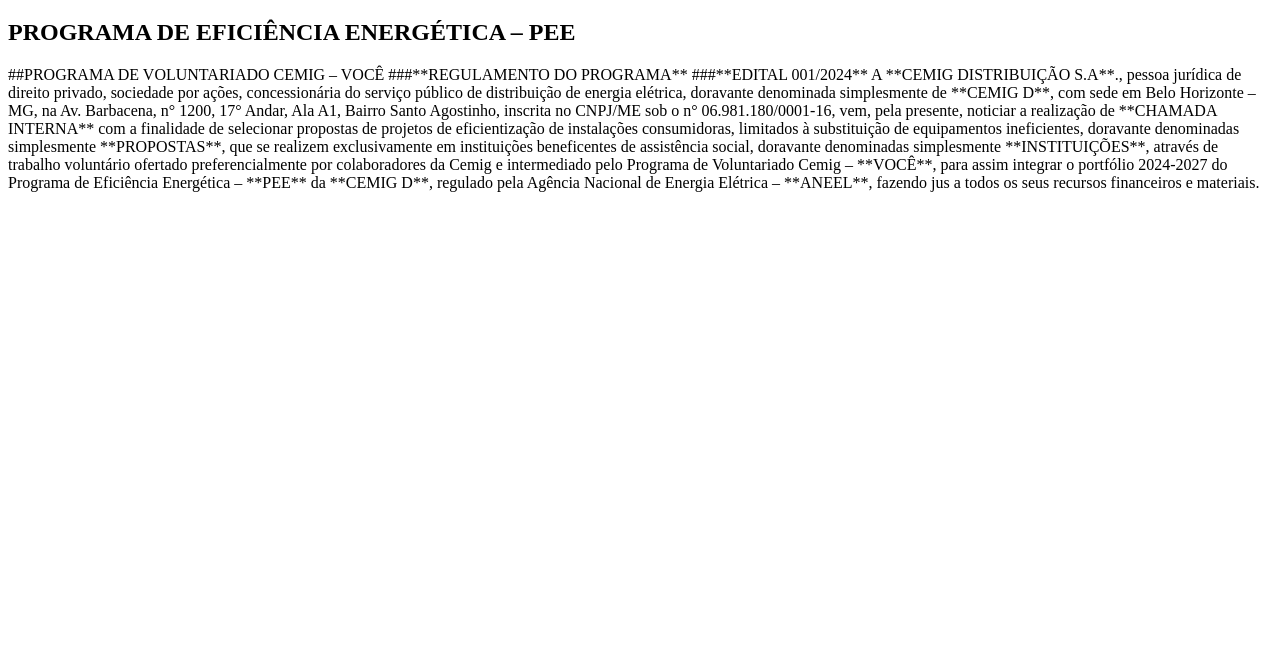
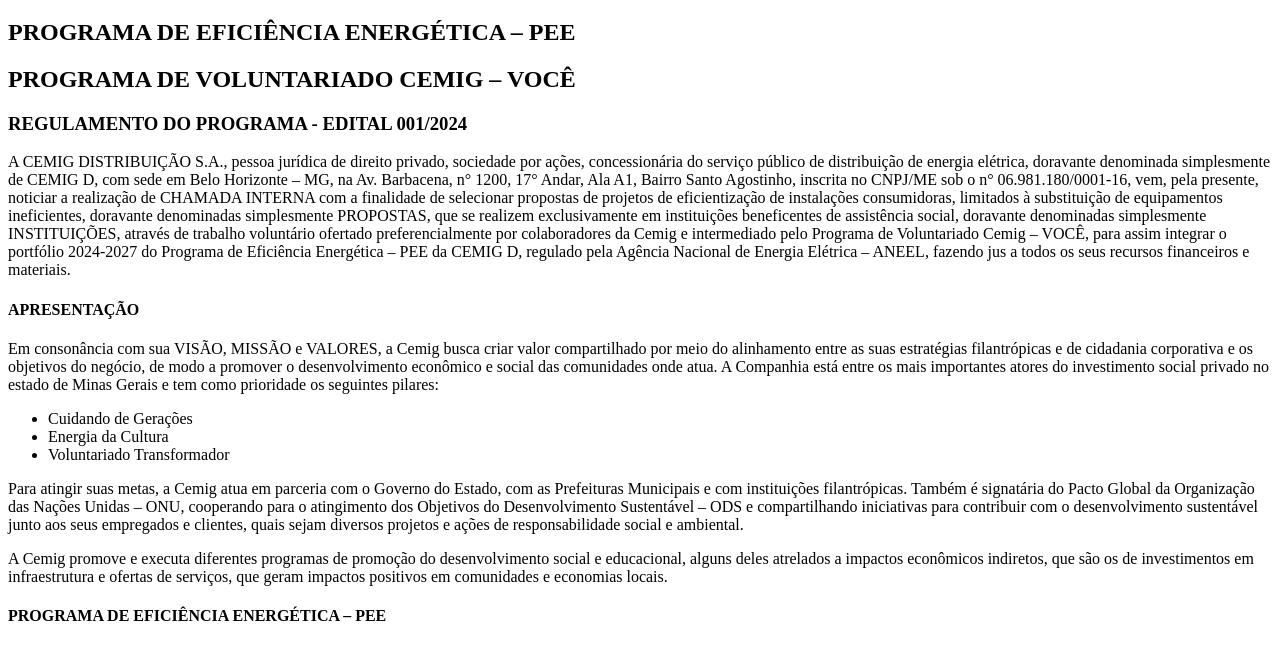
Before and after one commit to conectandoenergias/conectandoenergias.github.io, a plain HTML site: page index.html in a window 1280 px wide. Shown: the part 61-720 px from the top of the page. Drawn offline with Linux system fonts and the light colour scheme.

Commit message:
Update index.html

```diff
--- a/index.html
+++ b/index.html
@@ -2,16 +2,15 @@
 <html>
 <body>
 <h1>CONECTANDO ENERGIAS</h1>
-
 <h2>PROGRAMA DE EFICIÊNCIA ENERGÉTICA – PEE</h2>
-
-##PROGRAMA DE VOLUNTARIADO CEMIG – VOCÊ
-
-###**REGULAMENTO DO PROGRAMA**
-
-###**EDITAL 001/2024**
-
-A **CEMIG DISTRIBUIÇÃO S.A**., pessoa jurídica de direito privado, sociedade por ações, concessionária do serviço público de distribuição de energia elétrica, doravante denominada simplesmente de **CEMIG D**, com sede em Belo Horizonte – MG, na Av. Barbacena, n° 1200, 17° Andar, Ala A1, Bairro Santo Agostinho, inscrita no CNPJ/ME sob o n° 06.981.180/0001-16, vem, pela presente, noticiar a realização de **CHAMADA INTERNA** com a finalidade de selecionar propostas de projetos de eficientização de instalações consumidoras, limitados à substituição de equipamentos ineficientes, doravante denominadas simplesmente **PROPOSTAS**, que se realizem exclusivamente em instituições beneficentes de assistência social, doravante denominadas simplesmente **INSTITUIÇÕES**, através de trabalho voluntário ofertado preferencialmente por colaboradores da Cemig e intermediado pelo Programa de Voluntariado Cemig – **VOCÊ**, para assim integrar o portfólio 2024-2027 do Programa de Eficiência Energética – **PEE** da **CEMIG D**, regulado pela Agência Nacional de Energia Elétrica – **ANEEL**, fazendo jus a todos os seus recursos financeiros e materiais.
-
-</body>
-</html>
+<h2>PROGRAMA DE VOLUNTARIADO CEMIG – VOCÊ</h2>
+<h3>REGULAMENTO DO PROGRAMA - EDITAL 001/2024</h3>
+<p>A CEMIG DISTRIBUIÇÃO S.A., pessoa jurídica de direito privado, sociedade por ações, concessionária do serviço público de distribuição de energia elétrica, doravante denominada simplesmente de CEMIG D, com sede em Belo Horizonte – MG, na Av. Barbacena, n° 1200, 17° Andar, Ala A1, Bairro Santo Agostinho, inscrita no CNPJ/ME sob o n° 06.981.180/0001-16, vem, pela presente, noticiar a realização de CHAMADA INTERNA com a finalidade de selecionar propostas de projetos de eficientização de instalações consumidoras, limitados à substituição de equipamentos ineficientes, doravante denominadas simplesmente PROPOSTAS, que se realizem exclusivamente em instituições beneficentes de assistência social, doravante denominadas simplesmente INSTITUIÇÕES, através de trabalho voluntário ofertado preferencialmente por colaboradores da Cemig e intermediado pelo Programa de Voluntariado Cemig – VOCÊ, para assim integrar o portfólio 2024-2027 do Programa de Eficiência Energética – PEE da CEMIG D, regulado pela Agência Nacional de Energia Elétrica – ANEEL, fazendo jus a todos os seus recursos financeiros e materiais.
+<h4>APRESENTAÇÃO</h4>
+<p>Em consonância com sua VISÃO, MISSÃO e VALORES, a Cemig busca criar valor compartilhado por meio do alinhamento entre as suas estratégias filantrópicas e de cidadania corporativa e os objetivos do negócio, de modo a promover o desenvolvimento econômico e social das comunidades onde atua. A Companhia está entre os mais importantes atores do investimento social privado no estado de Minas Gerais e tem como prioridade os seguintes pilares:
+<ul><li>Cuidando de Gerações</li><li>Energia da Cultura</li><li>Voluntariado Transformador</li></ul>
+<p>Para atingir suas metas, a Cemig atua em parceria com o Governo do Estado, com as Prefeituras Municipais e com instituições filantrópicas. Também é signatária do Pacto Global da Organização das Nações Unidas – ONU, cooperando para o atingimento dos Objetivos do Desenvolvimento Sustentável – ODS e compartilhando iniciativas para contribuir com o desenvolvimento sustentável junto aos seus empregados e clientes, quais sejam diversos projetos e ações de responsabilidade social e ambiental.</p>
+<p>A Cemig promove e executa diferentes programas de promoção do desenvolvimento social e educacional, alguns deles atrelados a impactos econômicos indiretos, que são os de investimentos em infraestrutura e ofertas de serviços, que geram impactos positivos em comunidades e economias locais. </p>
+<h4>PROGRAMA DE EFICIÊNCIA ENERGÉTICA – PEE</h4>
+<body>
+<html>
```
